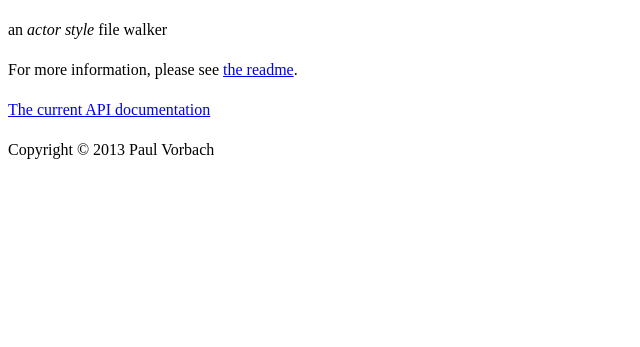
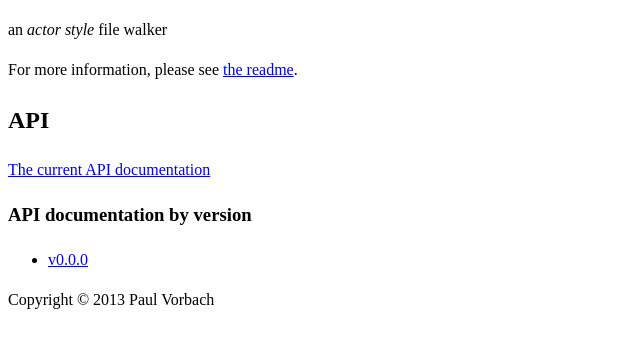
Before and after one commit to pvorb/hamill, a plain HTML site: page index.html in a window 1280 px wide. Shown: the part 59-406 px from the top of the page, without its empty margins (0-640 px from the left). Drawn offline with Linux system fonts and the light colour scheme.

Commit message:
Fix API link

```diff
--- a/index.html
+++ b/index.html
@@ -4,5 +4,11 @@
 <p>an <em>actor style</em> file walker</p>
 <p>For more information, please see <a
   href="https://github.com/pvorb/hamill#readme">the readme</a>.</p>
-<p><a href="/api/current/">The current API documentation</a></p>
+<h2>API</h2>
+<p><a href="/hamill/api/current/#de.vorb.hamill.package">The current API
+  documentation</a></p>
+<h3>API documentation by version</h3>
+<ul>
+  <li><a href="/hamill/api/current/#de.vorb.hamill.package">v0.0.0</a></li>
+</ul>
 <p>Copyright © 2013 Paul Vorbach</p>
```
